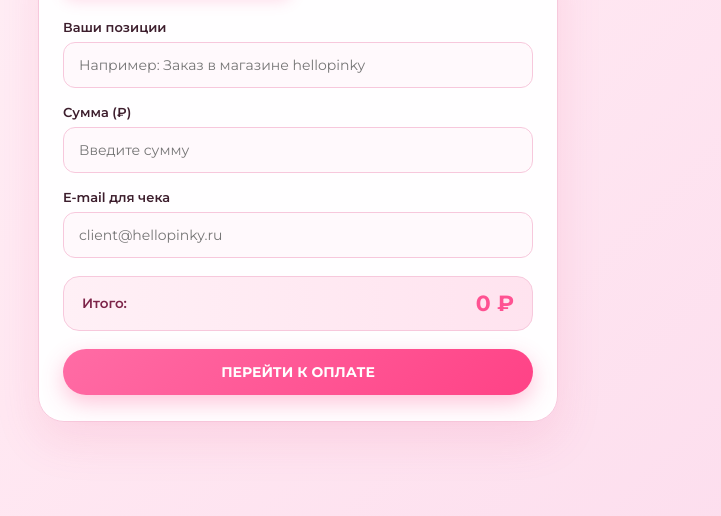
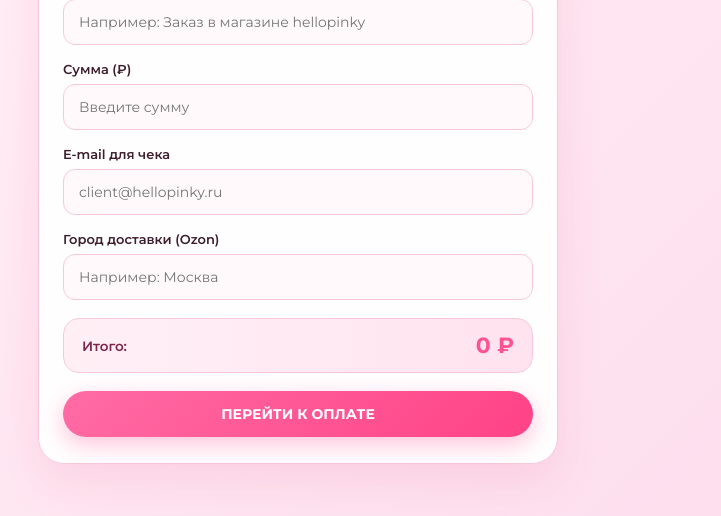
Before and after one commit to palliso/hellopinky, a website: page public/index.html in a window 1280 px wide. Shown: the part 284-800 px from the top of the page, without its empty margins (342-1063 px from the left). Drawn offline with Linux system fonts and the light colour scheme.

Commit message:
Update index.html

```diff
--- a/public/index.html
+++ b/public/index.html
@@ -40,6 +40,17 @@
           <input type="email" id="emailInput" class="form-control" placeholder="client@hellopinky.ru" required />
         </div>
 
+        <!-- НОВЫЙ БЛОК: Доставка -->
+        <div class="form-group">
+          <label for="cityInput">Город доставки (Ozon)</label>
+          <input type="text" id="cityInput" class="form-control" placeholder="Например: Москва" onchange="calculateDelivery()" />
+        </div>
+
+        <div class="delivery-info" id="deliveryInfoBox" style="display: none; font-size: 13px; color: #b05c8a; margin-bottom: 15px; padding: 10px; background: #fbe6f0; border-radius: 12px;">
+          🚚 Стоимость доставки: <span id="deliveryCostDisplay">считаем...</span>
+        </div>
+        <!-- КОНЕЦ БЛОКА -->
+
         <div class="total-box">
           <span class="total-box-label">Итого:</span>
           <span class="total-box-amount" id="totalAmountDisplay">0 ₽</span>
```
